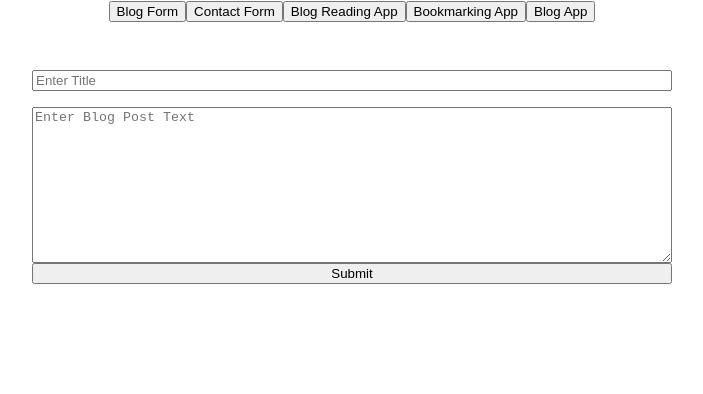
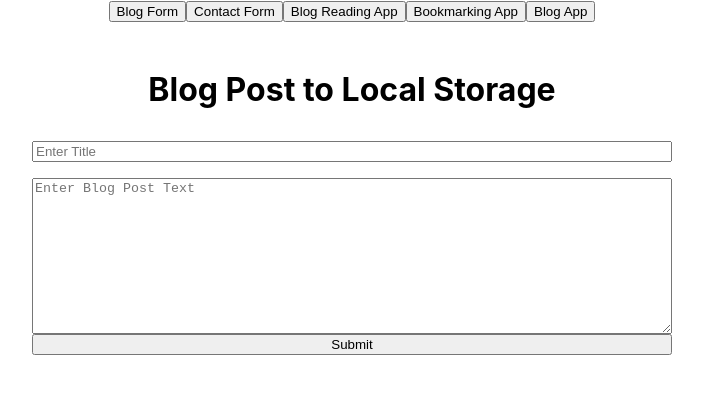
Before and after one commit to ggroshansii/js-react-five-apps, a React (Create React App) app: page / in a window 1280 px wide. Shown: the top 394 px of the page, without its empty margins (288-991 px from the left). Built offline with nearby package versions, Linux system fonts and the light colour scheme.

Commit message:
refactored BlogPostForm app component

```diff
--- a/src/components/BlogPostForm/BlogPostForm.css
+++ b/src/components/BlogPostForm/BlogPostForm.css
@@ -1,10 +1,14 @@
+
+h1 {
+    margin-top: 3rem;
+}
 
 form {
     display: flex;
     flex-direction: column;
     width: 50%;
     margin: auto;
-    margin-top: 3rem;
+    margin-top: 2rem;
 }
 
 form input {
--- a/src/components/BlogPostForm/BlogPostForm.jsx
+++ b/src/components/BlogPostForm/BlogPostForm.jsx
@@ -9,12 +9,10 @@ function BlogPostForm() {
 
 
     let myStorage = window.localStorage;
-    myStorage.clear();
-
 
     useEffect(() => {
         myStorage.setItem('blogs', JSON.stringify(blogs));
-        console.log(myStorage);
+        console.log(myStorage)
     }, [blogs])
 
     function handleChangeTitle(event) {
@@ -29,12 +27,14 @@ function BlogPostForm() {
         event.preventDefault();
         let newBlog = {'title': title, 'body': body};
         setBlogs([...blogs, newBlog])
-        console.log("BLOGS", blogs);
+        setTitle("");
+        setBody("");
     }
 
     return (
         <>
             <div className="blog-post-form">
+                <h1> Blog Post to Local Storage </h1>
                 <form onSubmit={handleSubmit}>
                     <input
                         type="text"
```
